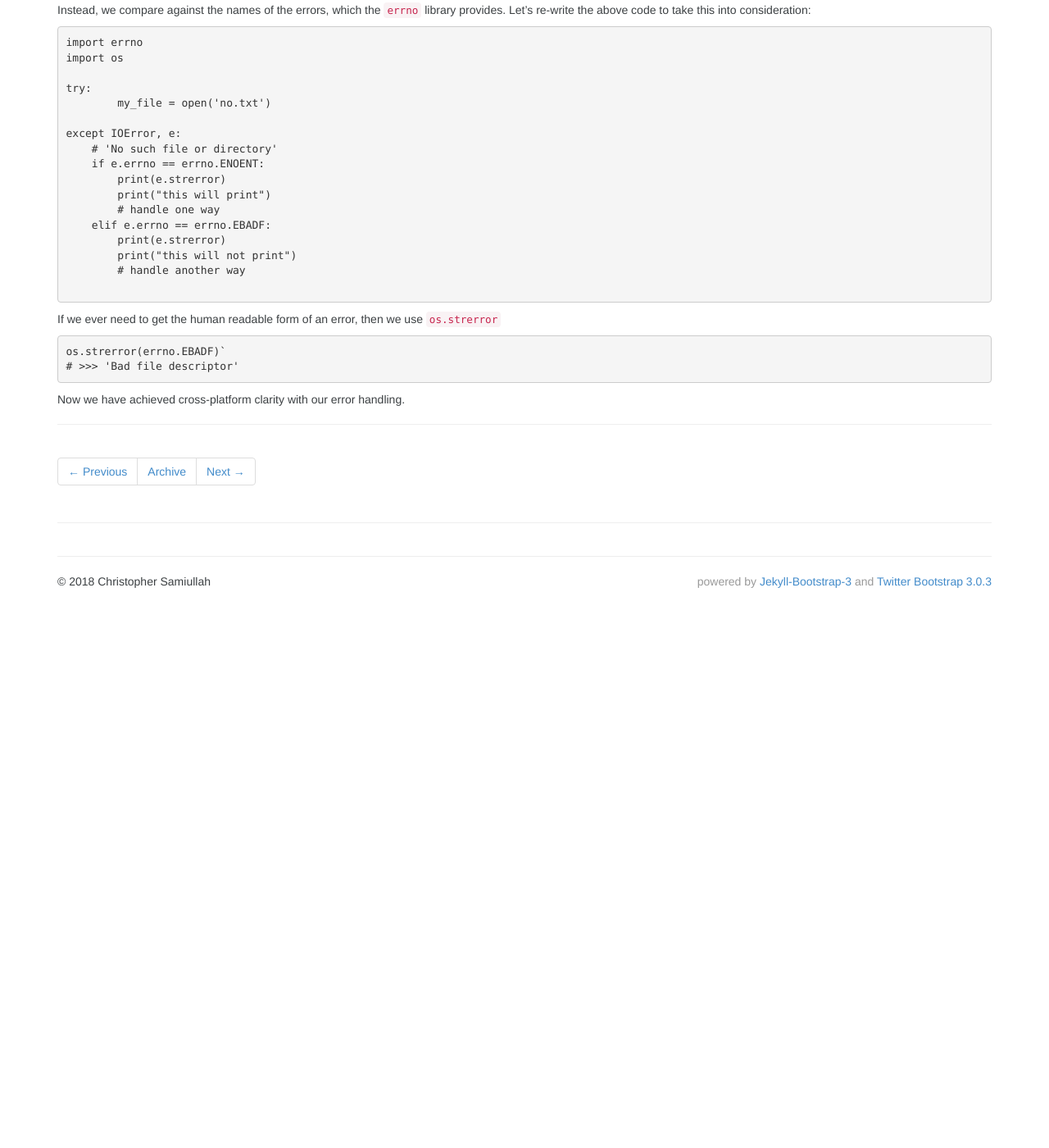
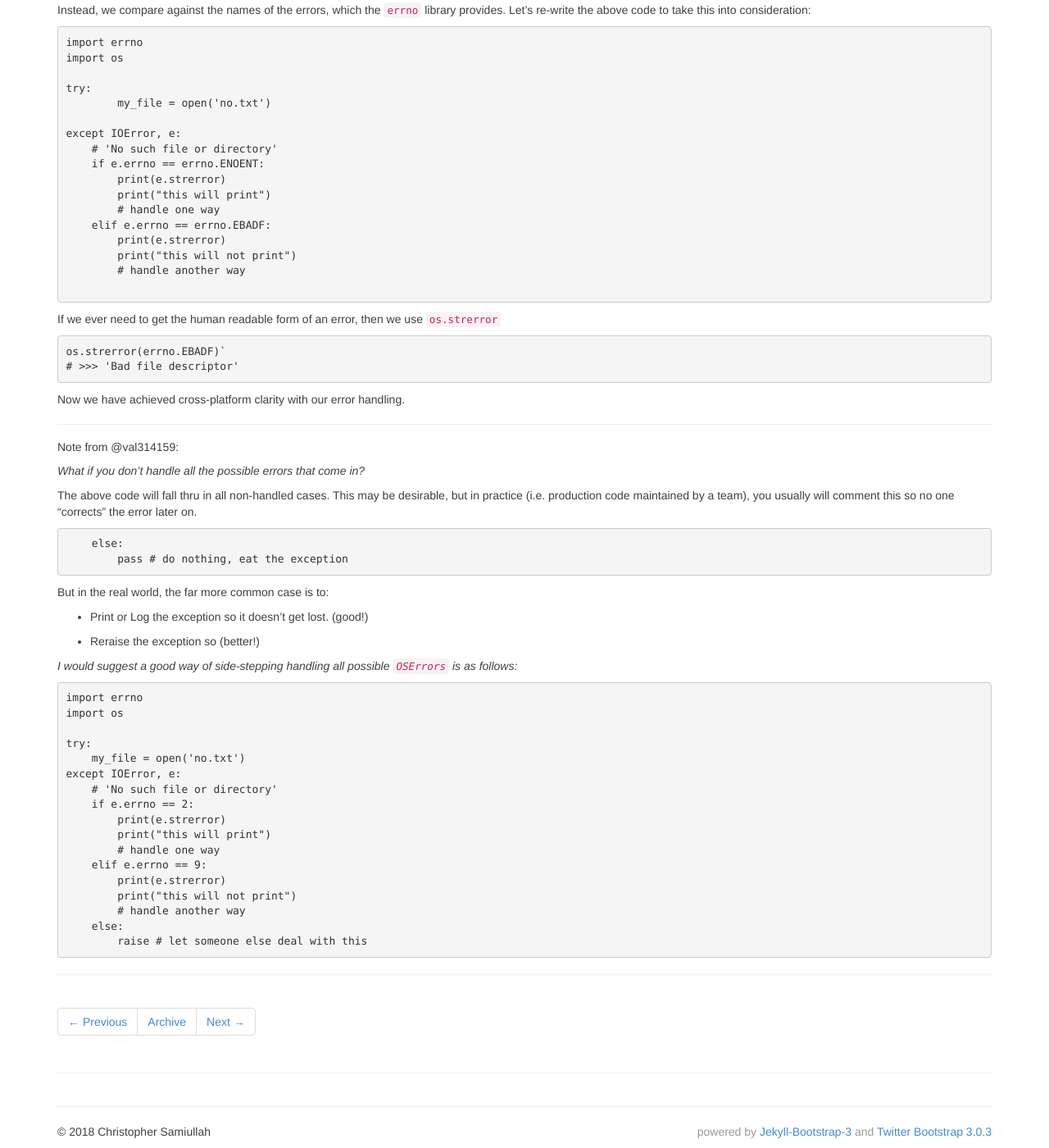
Before and after one commit to val314159/christophergs.github.io, a Jekyll site: the page built from _posts/2017-01-15-python-errno.md, in a window 1280 px wide and 1400 px high, scrolled down 1313 px. Shown: the whole window at 82% size. Built offline with Jekyll 4.4.1, drawn with Linux system fonts in a browser that asks for light colours; before the commit the page ends 2042 px from its top, so only the background shows below that.

Commit message:
Update 2017-01-15-python-errno.md

````diff
--- a/_posts/2017-01-15-python-errno.md
+++ b/_posts/2017-01-15-python-errno.md
@@ -105,3 +105,44 @@ os.strerror(errno.EBADF)`
 
 Now we have achieved cross-platform clarity with our error
 handling.
+
+---
+
+##### Note from @val314159:
+
+*What if you don't handle all the possible errors that come in?*
+
+The above code will fall thru in all non-handled cases.  This may be desirable, but in practice (i.e. production code maintained by a team), you usually will comment this so no one "corrects" the error later on.
+
+```buildoutcfg
+    else:
+        pass # do nothing, eat the exception
+```
+
+But in the real world, the far more common case is to:
+
+ - Print or Log the exception so it doesn't get lost. (good!)
+
+ - Reraise the exception so (better!)
+
+*I would suggest a good way of side-stepping handling all possible `OSErrors` is as follows:*
+
+```buildoutcfg
+import errno
+import os
+
+try:
+    my_file = open('no.txt')
+except IOError, e:
+    # 'No such file or directory'
+    if e.errno == 2:
+        print(e.strerror)
+        print("this will print")
+        # handle one way
+    elif e.errno == 9:
+        print(e.strerror)
+        print("this will not print")
+        # handle another way
+    else:
+        raise # let someone else deal with this
+```
````
